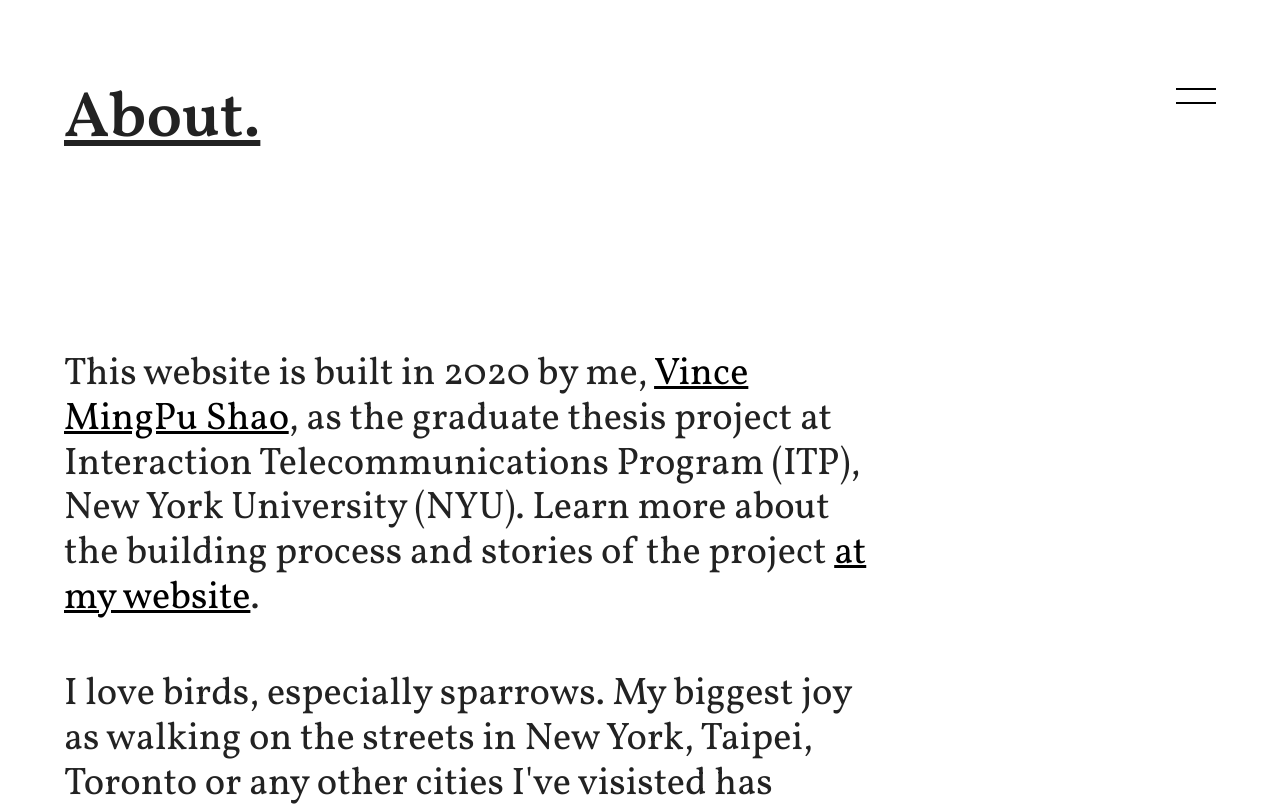
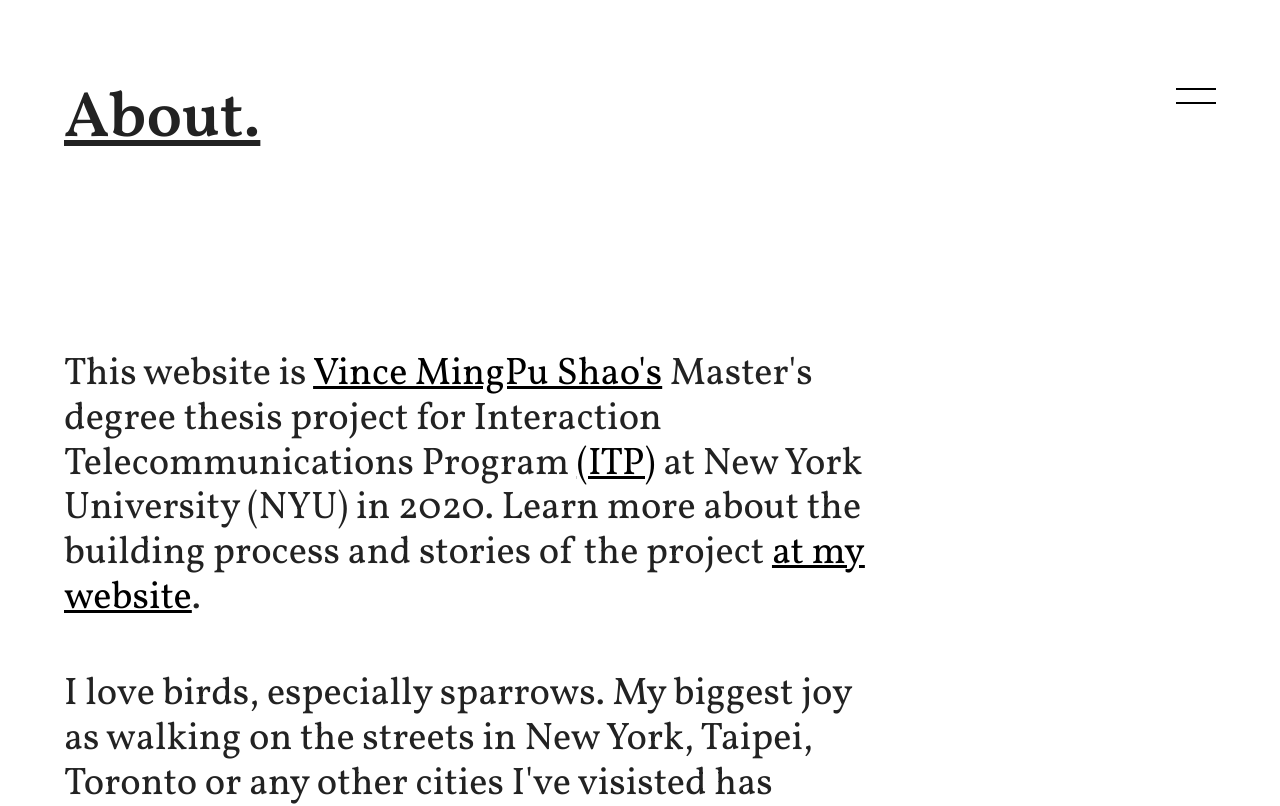
Before and after one commit to vince19972/Chicken-Parrot-Sparrow, a Vue app: page /about in a window 1280 px wide. Shown: the top 806 px of the page. Built offline with nearby package versions, Linux system fonts and the light colour scheme.

Commit message:
[about] update content

```diff
--- a/src/views/About.vue
+++ b/src/views/About.vue
@@ -5,12 +5,18 @@
     </div>
     <div class="about__main content">
       <p class="content__text">
-        This website is built in 2020 by me,
-        <a href="vinceshao.com" target="_blank">Vince MingPu Shao</a>, as the
-        graduate thesis project at Interaction Telecommunications Program (ITP),
-        New York University (NYU). Learn more about the building process and
+        This website is
+        <a href="vinceshao.com" target="_blank">Vince MingPu Shao's</a>
+        Master's degree thesis project for Interaction Telecommunications
+        Program
+        <a href="http://itp.nyu.edu/" target="_blank">(ITP)</a> at New York
+        University (NYU) in 2020. Learn more about the building process and
         stories of the project
-        <a href="vinceshao.com" target="_blank">at my website</a>.
+        <a
+          href="https://www.vinceshao.com/works/chicken-parrot-and-sparrow"
+          target="_blank"
+          >at my website</a
+        >.
       </p>
       <p class="content__text">
         I love birds, especially sparrows. My biggest joy as walking on the
```
